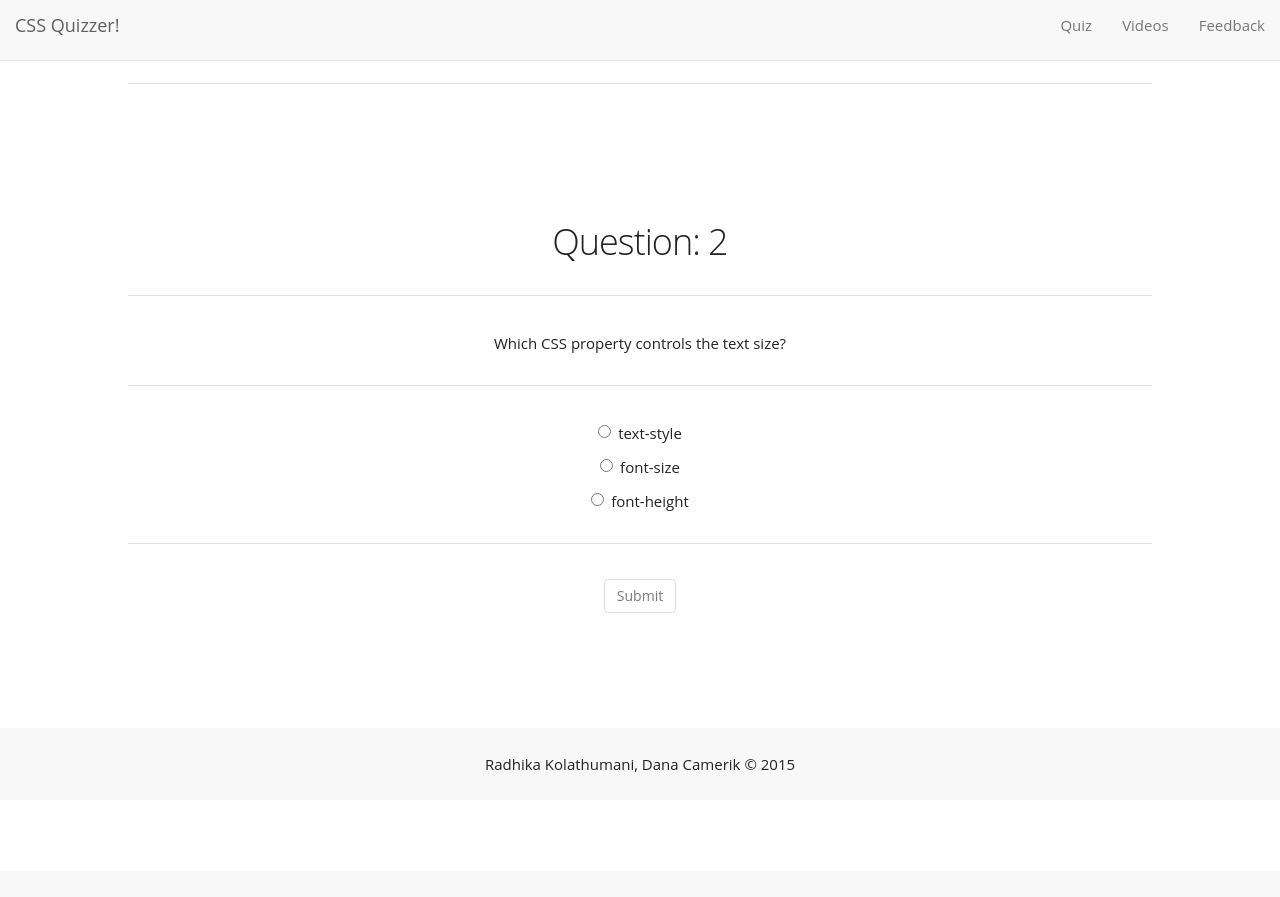
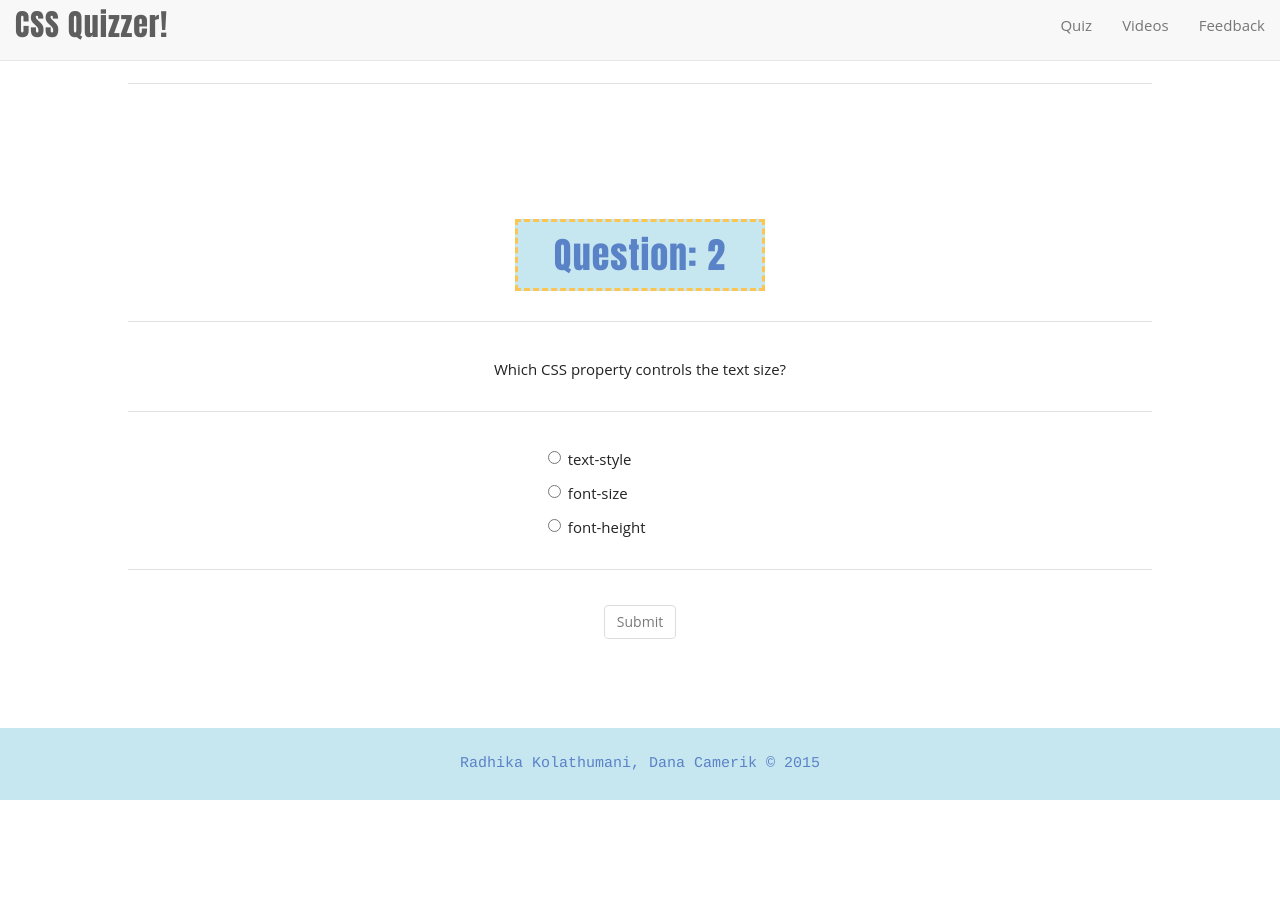
Before and after one commit to dcamerik/SI-539-CSS-Quiz, a Flask app: page /next/1 in a window 1280 px wide. Before the commit the page ends 772 px from the top, so only its background shows below. Run offline with Flask 2, Linux system fonts and the light colour scheme; some libraries are stand-ins or nearby versions.

Commit message:
some styling

```diff
--- a/app/static/css/style.css
+++ b/app/static/css/style.css
@@ -631,4 +631,34 @@ footer
 {
   position: fixed;
   bottom: 0px;
+  background-color: #C7E7F0;
+  color: #5A82C7;
+  font-family: Courier;
 }
+
+#mainsection h3
+{
+  border: dashed 3px #FAC552;
+  padding: 10px;
+  background-color: #C7E7F0;
+  width: 250px;
+  margin: 0 auto;
+  color: #5A82C7;
+  font-family: Impact;
+  margin-bottom: 10px;
+  letter-spacing: 1px;
+}
+
+.navbar-brand
+{
+  font-family: Impact;
+  font-size: 200%;
+  letter-spacing: 1px;
+}
+
+.answer
+{
+  text-align: left;
+  margin-left: 41%;
+  margin-right: 41%;
+}
```
